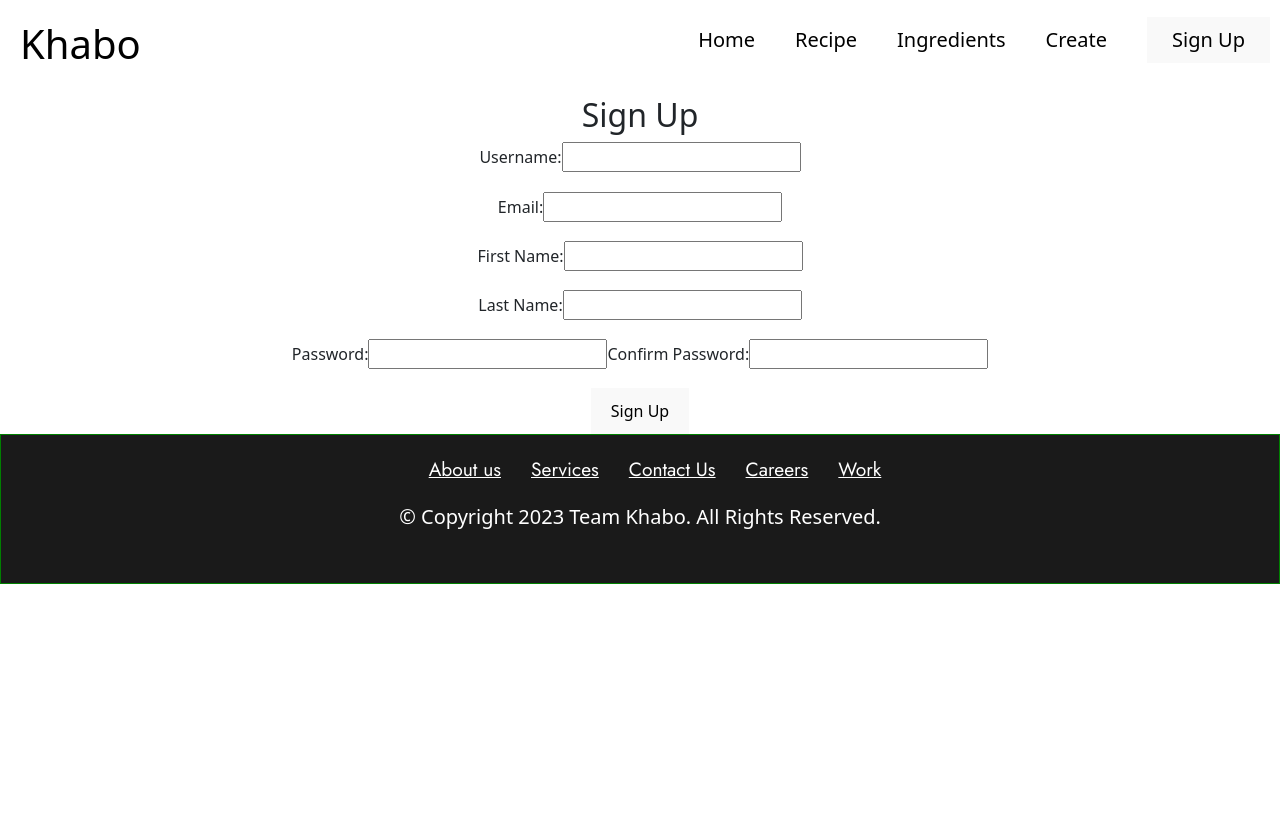
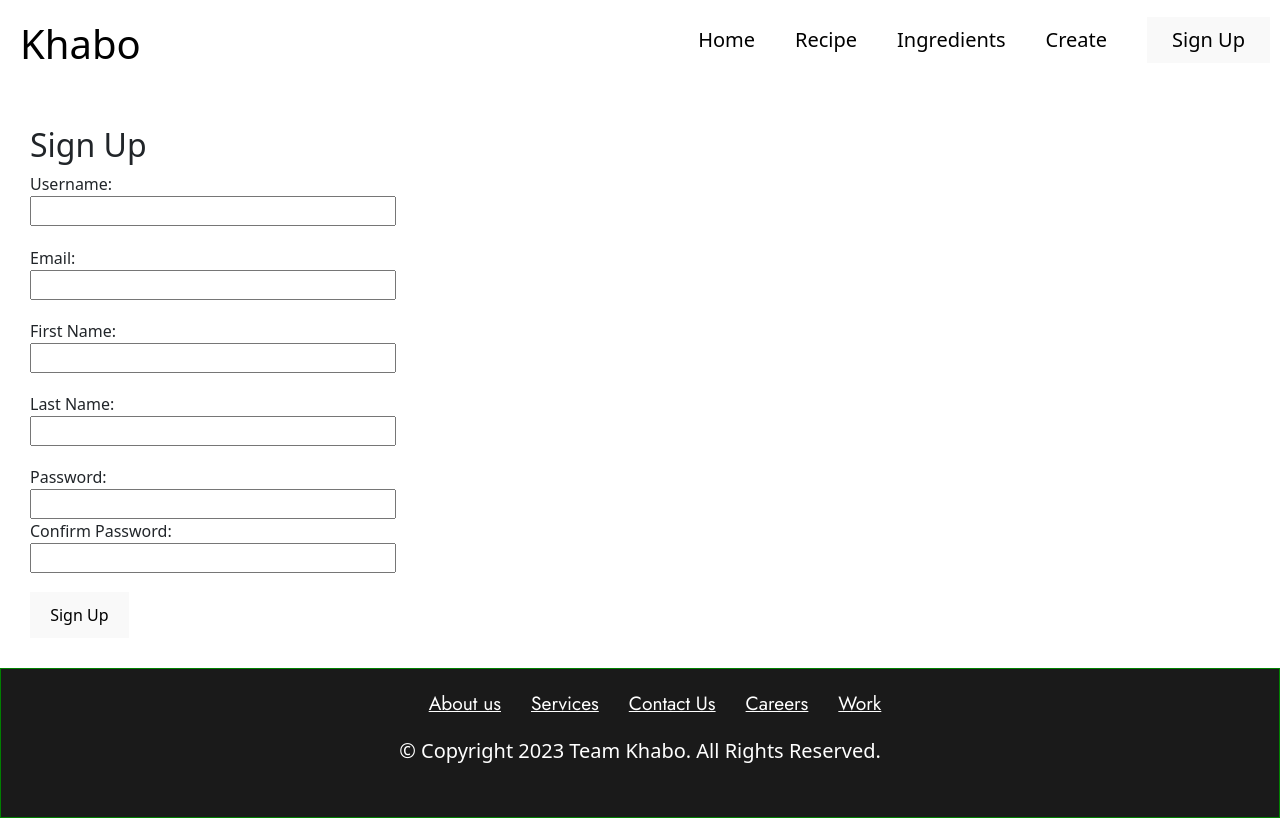
Before and after one commit to labid-al-nahiyan/Khabo_frontend, a React (Vite) app in the folder recipe/: page /signup in a window 1280 px wide. Built offline with nearby package versions, Linux system fonts and the light colour scheme.

Commit message:
Update SignUp.css

```diff
--- a/recipe/src/Component/SignUp/SignUp.css
+++ b/recipe/src/Component/SignUp/SignUp.css
@@ -0,0 +1,12 @@
+.signup-container
+{
+    text-align: start;
+    padding: 30px;
+    align-items: ;
+}
+.form-group
+{
+    display: flex;
+    flex-direction: column;
+    width: 30%;
+}
```
